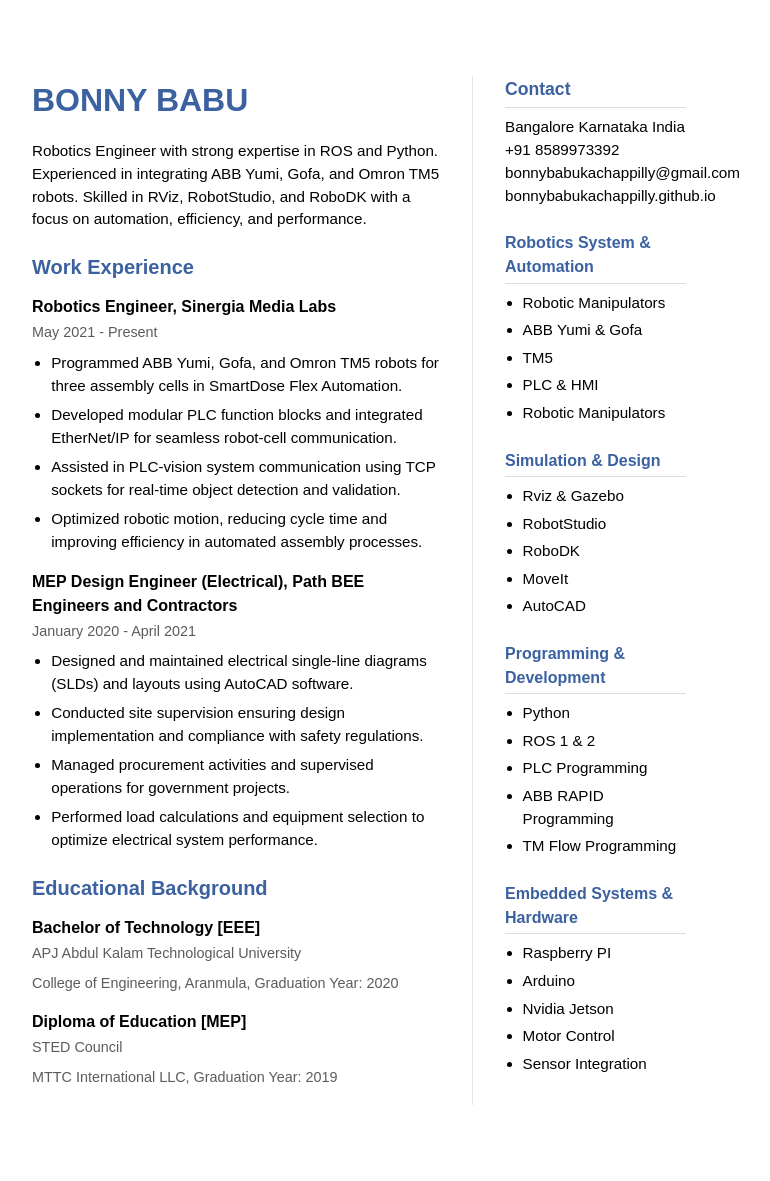
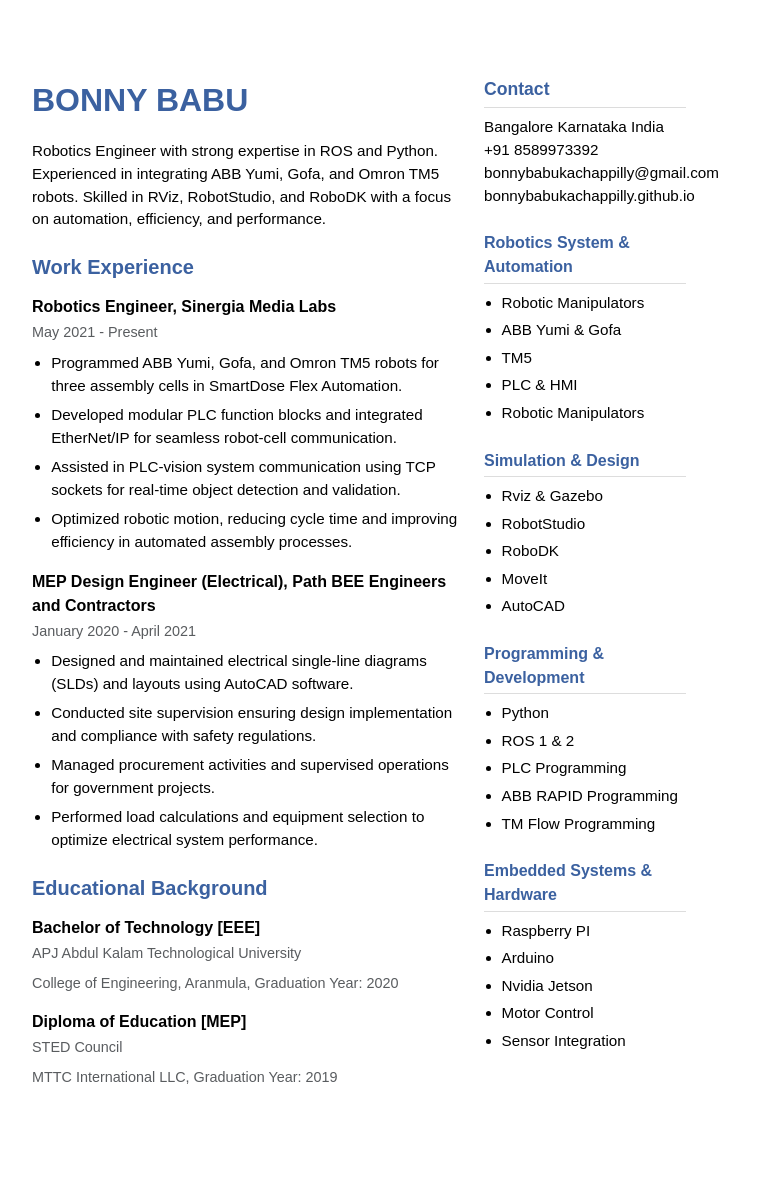
Before and after one commit to bonnybabukachappilly/bonnybabukachappilly.github.io, a Flask app: page /resume/1 in a window 1280 px wide. Shown: the whole page, without its empty margins (281-1051 px from the left). Run offline with Flask 3, Linux system fonts and the light colour scheme.

Commit message:
adjusting page

```diff
--- a/my_portfolio/static/styles/resume_1.css
+++ b/my_portfolio/static/styles/resume_1.css
@@ -92,14 +92,16 @@ ul li {
     margin-bottom: 0.3rem;
 }
 
-/* Optional: Make left-right column spacing nicer */
-@media (min-width: 768px) {
-    .col-md-8 {
-        padding-right: 2rem;
+@media all {
+    .flex-md-row {
+        flex-direction: row !important;
     }
 
-    .col-md-4 {
-        border-left: 1px solid #e5e5e5;
-        padding-left: 2rem;
+    .col-8 {
+        width: 66.666667% !important;
+    }
+
+    .col-4 {
+        width: 33.333333% !important;
     }
 }
```
Also changed, not shown: .github/workflows/build-static.yml.
